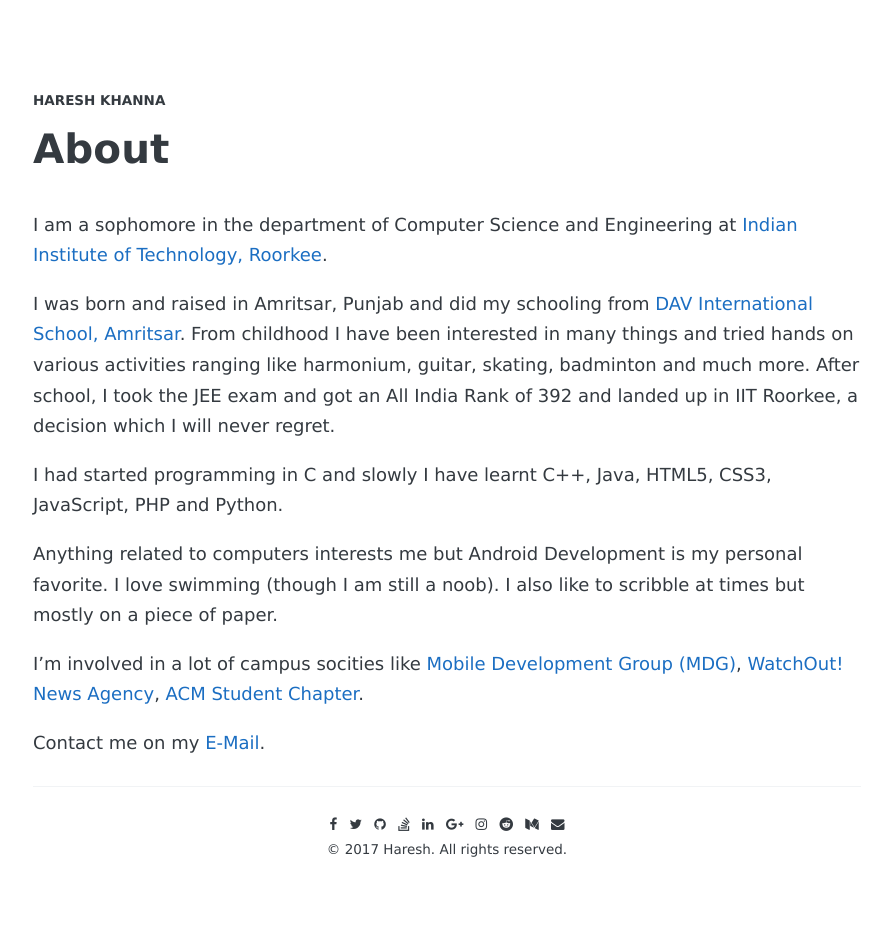
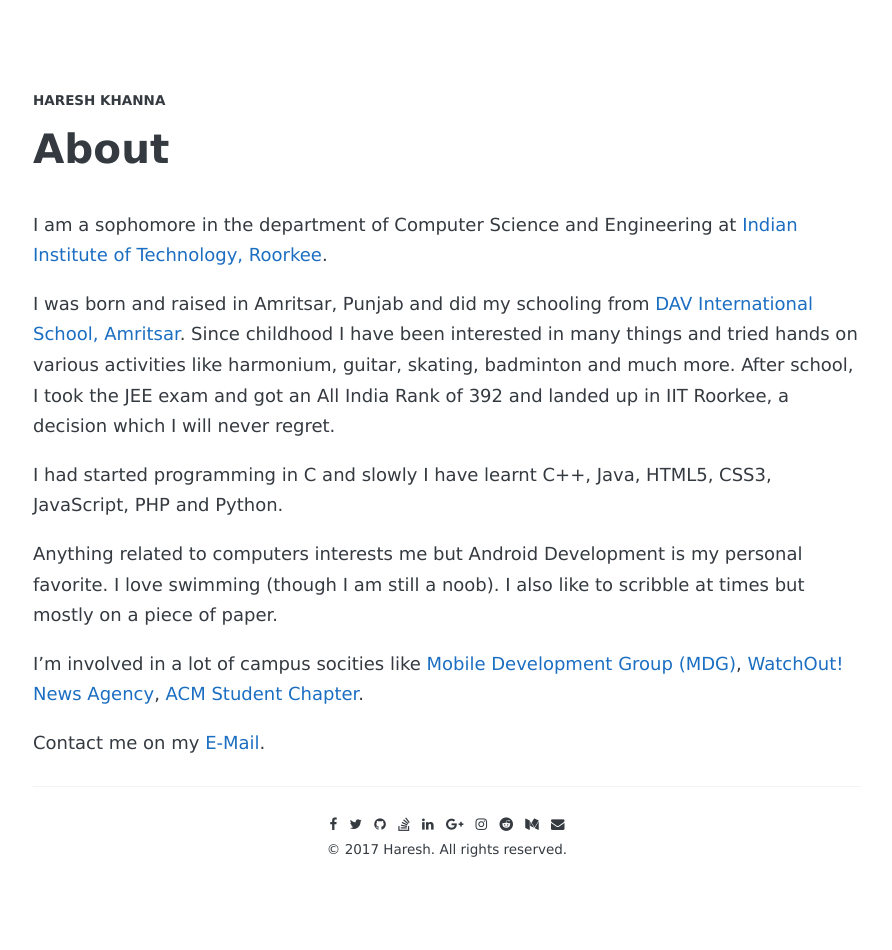
Before and after one commit to hareshkh/blog, a Jekyll site: the page built from about.md, in a window 1280 px wide. Shown: the whole page, without its empty margins (193-1085 px from the left). Built offline with Jekyll 4.4.1, drawn with Linux system fonts in a browser that asks for light colours; some web fonts are replaced.

Commit message:
Minor fixes

```diff
--- a/_posts/2016-08-17-Ubuntu-VMWare-fullscreen-fix.markdown
+++ b/_posts/2016-08-17-Ubuntu-VMWare-fullscreen-fix.markdown
@@ -3,7 +3,7 @@ layout: post
 title:  "Ubuntu 16.04 VMWare: Fullscreen Fix"
 description: "Using Ubuntu 16.04 in fullscreen mode on VMWare installed on Windows 10."
 date:   2016-08-17 11:06:33
-tags: [VMWare, Ubuntu 16.04, fullscreen]
+tags: [vmware, ubuntu16.04, fullscreen]
 comments: true
 share: true
 ---
--- a/about.md
+++ b/about.md
@@ -5,7 +5,7 @@ permalink: /about/
 
 I am a sophomore in the department of Computer Science and Engineering at [Indian Institute of Technology, Roorkee][IITR].
 
-I was born and raised in Amritsar, Punjab and did my schooling from [DAV International School, Amritsar][DAVIS]. From childhood I have been interested in many things and tried hands on various activities ranging like harmonium, guitar, skating, badminton and much more. After school, I took the JEE exam and got an All India Rank of 392 and landed up in IIT Roorkee, a decision which I will never regret.
+I was born and raised in Amritsar, Punjab and did my schooling from [DAV International School, Amritsar][DAVIS]. Since childhood I have been interested in many things and tried hands on various activities like harmonium, guitar, skating, badminton and much more. After school, I took the JEE exam and got an All India Rank of 392 and landed up in IIT Roorkee, a decision which I will never regret.
 
 I had started programming in C and slowly I have learnt C++, Java, HTML5, CSS3, JavaScript, PHP and Python.
 
```
